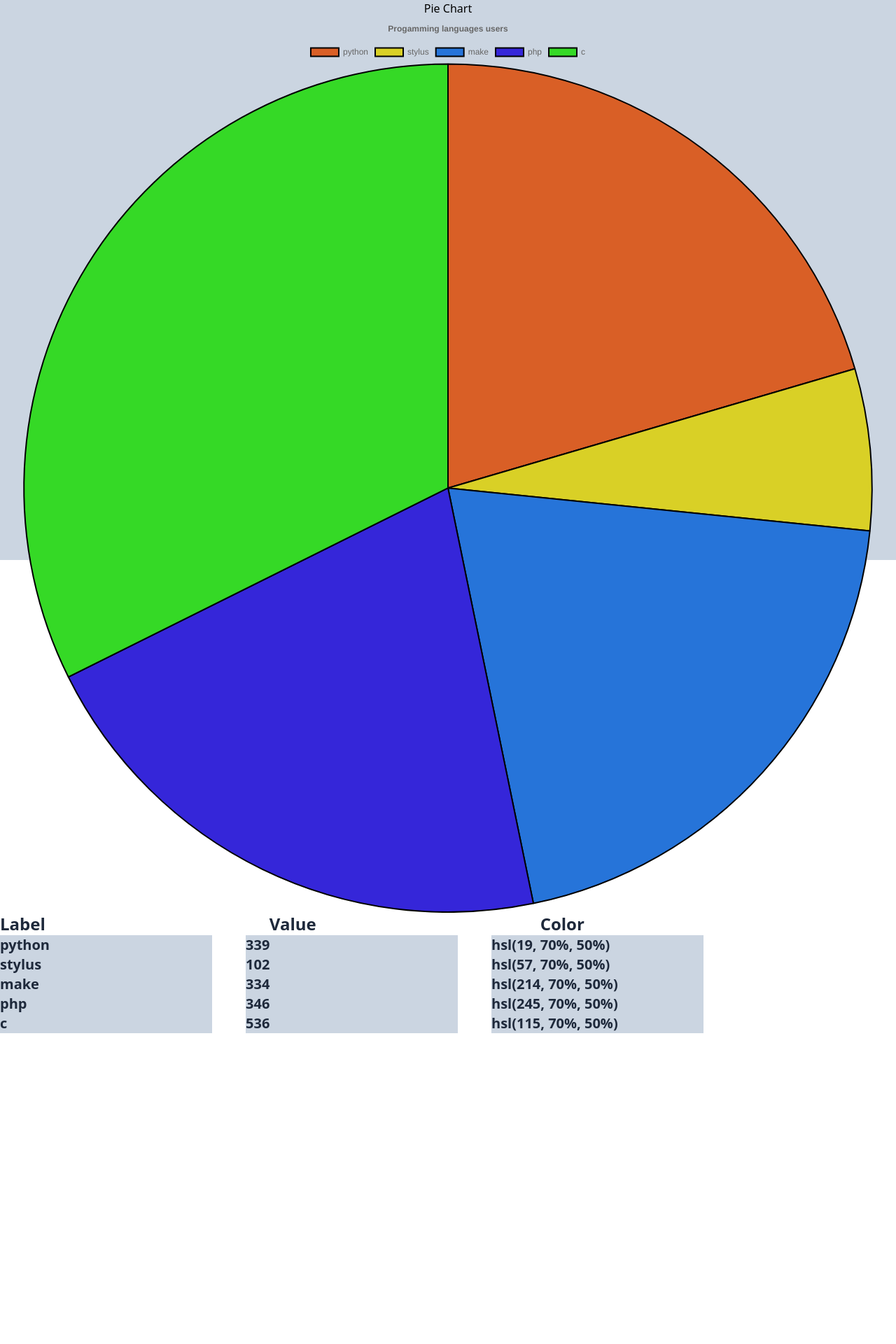
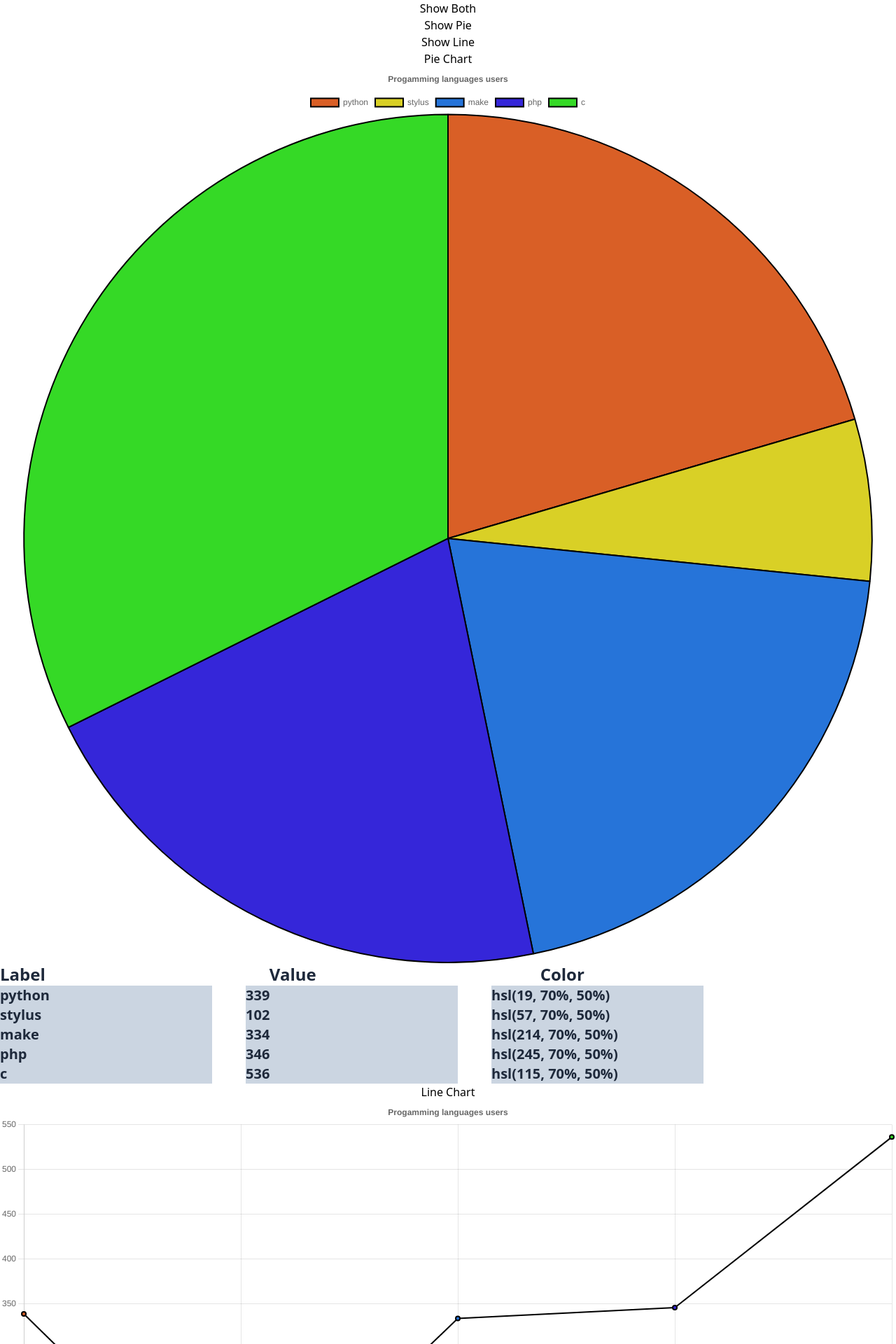
Before and after one commit to Zeroluffs/test-graphs, a Next.js app: page / in a window 1280 px wide. Shown: the top 1920 px of the page at 70% size. Before the commit the page ends 1476 px from the top, so only its background shows below. Built offline with nearby package versions, Linux system fonts and the light colour scheme.

Commit message:
shows graphs depending on button

```diff
--- a/pages/_app.tsx
+++ b/pages/_app.tsx
@@ -4,7 +4,7 @@
 export default function App({ Component, pageProps }: AppProps) {
   return (
     <ChartContextProvider>
-      <div className="h-screen bg-slate-300">
+      <div className="h-screen">
         <Component {...pageProps} />
       </div>
     </ChartContextProvider>
--- a/pages/index.tsx
+++ b/pages/index.tsx
@@ -1,10 +1,10 @@
 import React from "react";
-import { LineChart } from "view/LineChart";
+import { GraphView } from "view/GraphView";
 
 export default function Home() {
   return (
     <div>
-      <LineChart />
+      <GraphView />
     </div>
   );
 }
--- /dev/null
+++ b/view/GraphView.tsx
@@ -0,0 +1,86 @@
+import { useState } from "react";
+import { LineChartComponent } from "./LineChart";
+import { PieChartComponent } from "./PieChart";
+
+export function GraphView() {
+  const [showPie, setShowPie] = useState(false);
+  const [showLine, setShowLine] = useState(false);
+  const [showBoth, setShowBoth] = useState(true);
+
+  const handleClickBoth = (e: any) => {
+    e.preventDefault();
+    setShowBoth(true);
+    setShowPie(false);
+    setShowLine(false);
+  };
+
+  const handleClickPie = (e: any) => {
+    e.preventDefault();
+    setShowBoth(false);
+    setShowPie(true);
+    setShowLine(false);
+  };
+  const handleClickLine = (e: any) => {
+    e.preventDefault();
+    setShowBoth(false);
+    setShowPie(false);
+    setShowLine(true);
+  };
+
+  let ShowGraphs;
+  if (showBoth) {
+    ShowGraphs = (
+      <div className="hidden">
+        <div >
+          <PieChartComponent />
+        </div>
+        <div className="w-[400px] ">
+          <LineChartComponent />
+        </div>
+      </div>
+    );
+  } else {
+    if (showLine) {
+      ShowGraphs = (
+        <div className="w-[1000px] m-auto">
+          <LineChartComponent />
+        </div>
+      );
+    } else {
+      if (showPie) {
+        ShowGraphs = (
+          <div className="w-[1000px] m-auto">
+            <PieChartComponent />
+          </div>
+        );
+      }
+    }
+  }
+
+  return (
+    <div className="">
+      <div className="flex flex-col">
+        <button
+          onClick={handleClickBoth}
+          className="rounded-md w-[200px] h-[64px] text-green-600"
+        >
+          Show Both
+        </button>
+        <button
+          onClick={handleClickPie}
+          className="rounded-md w-[200px] h-[64px] text-green-600"
+        >
+          Show Pie
+        </button>
+        <button
+          onClick={handleClickLine}
+          className="rounded-md w-[200px] h-[64px] text-green-600"
+        >
+          Show Line
+        </button>
+      </div>
+      {ShowGraphs}
+
+    </div>
+  );
+}
--- a/view/LineChart.tsx
+++ b/view/LineChart.tsx
@@ -1,10 +1,8 @@
-import PieChart from "components/PieChart";
-import { PieChartDataList } from "components/PieChartDataList";
+import LineChart from "components/LineChart";
 import useChartContext from "context/ChartsContext";
-import { useEffect, useState } from "react";
-import { dataPie } from "utils/DataPie";
+import { useState } from "react";
 
-export function LineChart() {
+export function LineChartComponent() {
   const { pieChartData } = useChartContext();
   const [chartData, setChartData] = useState({
     labels: pieChartData.map((data: any) => data.label),
@@ -12,33 +10,15 @@
       {
         label: "Users",
         data: pieChartData.map((data: any) => data.value),
-        backgroundColor: dataPie.map((data) => data.color),
+        backgroundColor: pieChartData.map((data: any) => data.color),
         borderColor: "black",
         borderWidth: 2,
       },
     ],
   });
-
-  useEffect(() => {
-    setChartData({
-      labels: dataPie.map((data) => data.label),
-      datasets: [
-        {
-          label: "Users",
-          data: dataPie.map((data) => data.value),
-          backgroundColor: dataPie.map((data) => data.color),
-          borderColor: "black",
-          borderWidth: 2,
-        },
-      ],
-    });
-  }, [pieChartData]);
   return (
     <div>
-      <div className="w-[400px]">
-        <PieChart chartData={chartData} />
-        <PieChartDataList />
-      </div>
+      <LineChart chartData={chartData} />
     </div>
   );
 }
--- /dev/null
+++ b/view/PieChart.tsx
@@ -0,0 +1,41 @@
+import PieChart from "components/PieChart";
+import { PieChartDataList } from "components/PieChartDataList";
+import useChartContext from "context/ChartsContext";
+import { useEffect, useState } from "react";
+
+export function PieChartComponent() {
+  const { pieChartData } = useChartContext();
+  const [chartData, setChartData] = useState({
+    labels: pieChartData.map((data: any) => data.label),
+    datasets: [
+      {
+        label: "Users",
+        data: pieChartData.map((data: any) => data.value),
+        backgroundColor: pieChartData.map((data: any) => data.color),
+        borderColor: "black",
+        borderWidth: 2,
+      },
+    ],
+  });
+
+  useEffect(() => {
+    setChartData({
+      labels: pieChartData.map((data: any) => data.label),
+      datasets: [
+        {
+          label: "Users",
+          data: pieChartData.map((data: any) => data.value),
+          backgroundColor: pieChartData.map((data: any) => data.color),
+          borderColor: "black",
+          borderWidth: 2,
+        },
+      ],
+    });
+  }, [pieChartData]);
+  return (
+    <div>
+      <PieChart chartData={chartData} />
+      <PieChartDataList />
+    </div>
+  );
+}
```
